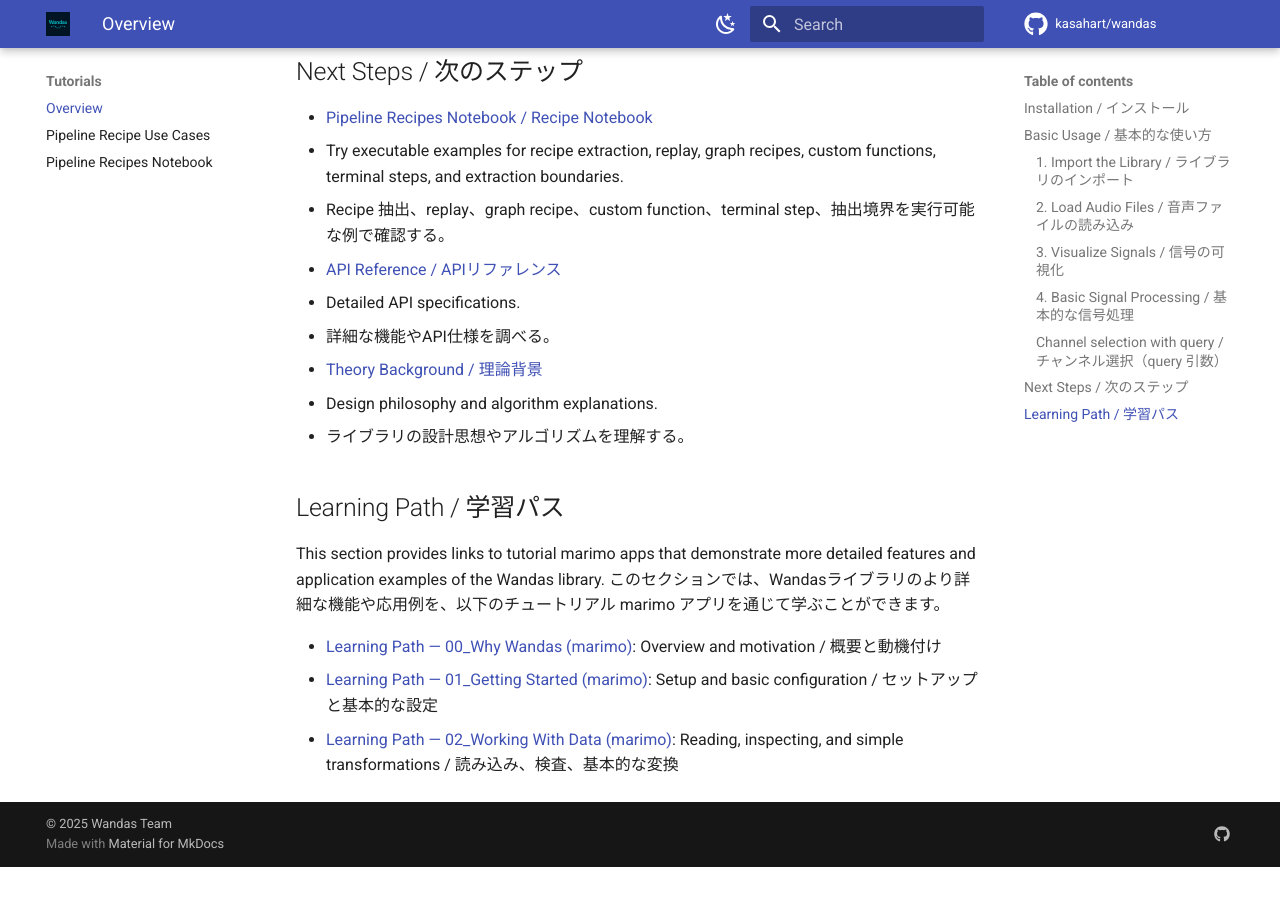
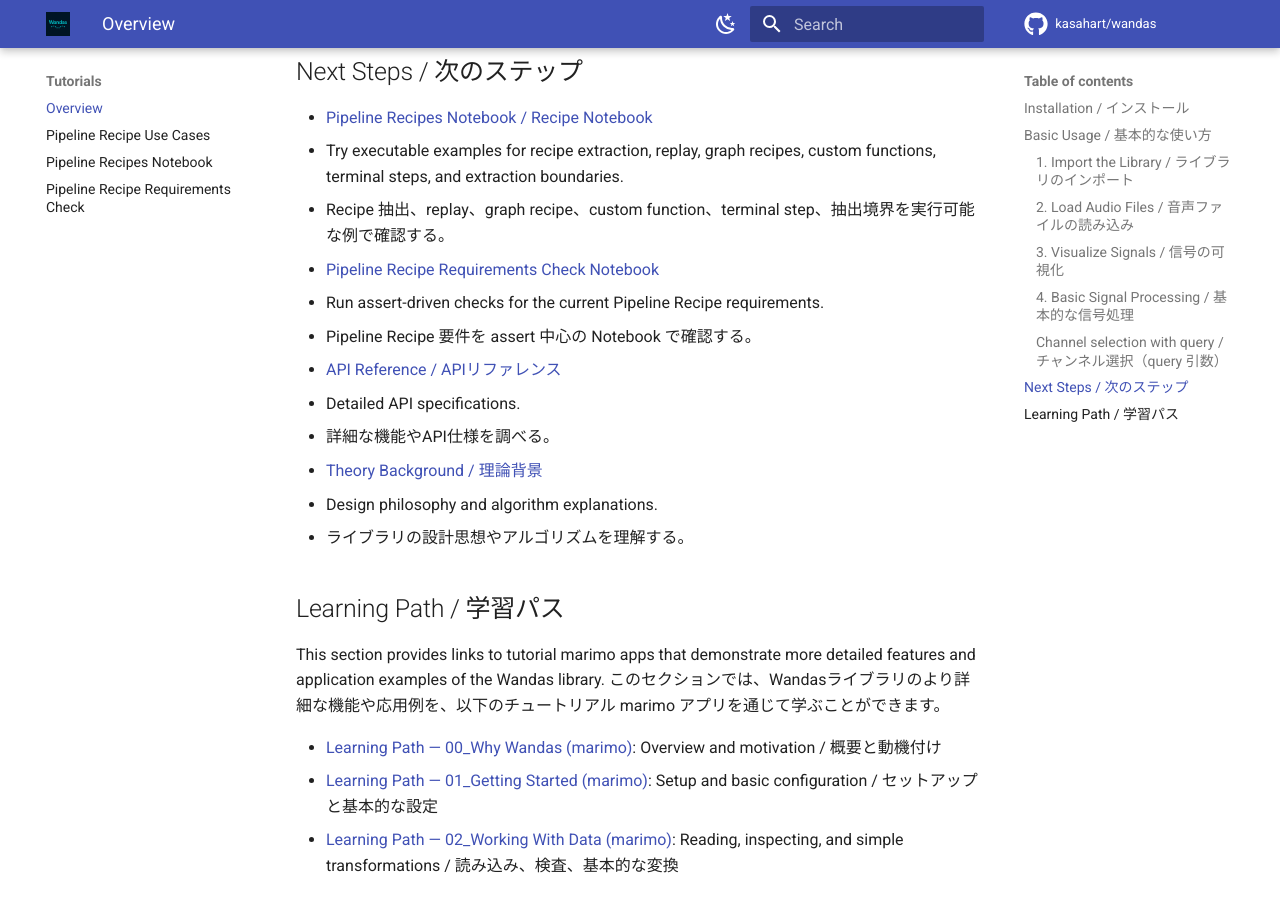
Before and after one commit to kasahart/wandas, an MkDocs documentation site: the page built from docs/src/tutorial/index.md, in a window 1280 px wide and 900 px high, scrolled down 2955 px. Built offline with MkDocs 1.6.1 and Material for MkDocs 9.7.7, drawn with Linux system fonts in a browser that asks for light colours; comment, search, counter and statistics services are not loaded; before the commit the page ends 3822 px from its top, so only the background shows below that.

Commit message:
Add recipe requirements check notebook

```diff
--- a/docs/mkdocs.yml
+++ b/docs/mkdocs.yml
@@ -92,6 +92,7 @@ nav:
       - Overview: tutorial/index.md
       - Pipeline Recipe Use Cases: tutorial/pipeline-recipe-use-cases.md
       - Pipeline Recipes Notebook: tutorial/pipeline-recipes.md
+      - Pipeline Recipe Requirements Check: tutorial/pipeline-recipe-requirements-check.md
   - How-to Guides:
       - Pipeline Recipes: how-to/pipeline-recipes.md
   - API Reference:
--- a/docs/src/tutorial/index.md
+++ b/docs/src/tutorial/index.md
@@ -108,6 +108,9 @@ Note: Keys specified in dict are only allowed for dataclass fields of `ChannelMe
 - [Pipeline Recipes Notebook / Recipe Notebook](pipeline-recipes.md)
   - Try executable examples for recipe extraction, replay, graph recipes, custom functions, terminal steps, and extraction boundaries.
   - Recipe 抽出、replay、graph recipe、custom function、terminal step、抽出境界を実行可能な例で確認する。
+- [Pipeline Recipe Requirements Check Notebook](pipeline-recipe-requirements-check.md)
+  - Run assert-driven checks for the current Pipeline Recipe requirements.
+  - Pipeline Recipe 要件を assert 中心の Notebook で確認する。
 - [API Reference / APIリファレンス](../api/index.md)
   - Detailed API specifications.
   - 詳細な機能やAPI仕様を調べる。
```
Also changed, not shown: docs/src/explanation/pipeline-recipe-requirements.md (+1 -0 lines), docs/src/tutorial/pipeline-recipe-requirements-check.md (added, +9 -0 lines), docs/src/tutorial/pipeline-recipe-requirements-check.ipynb (added).
